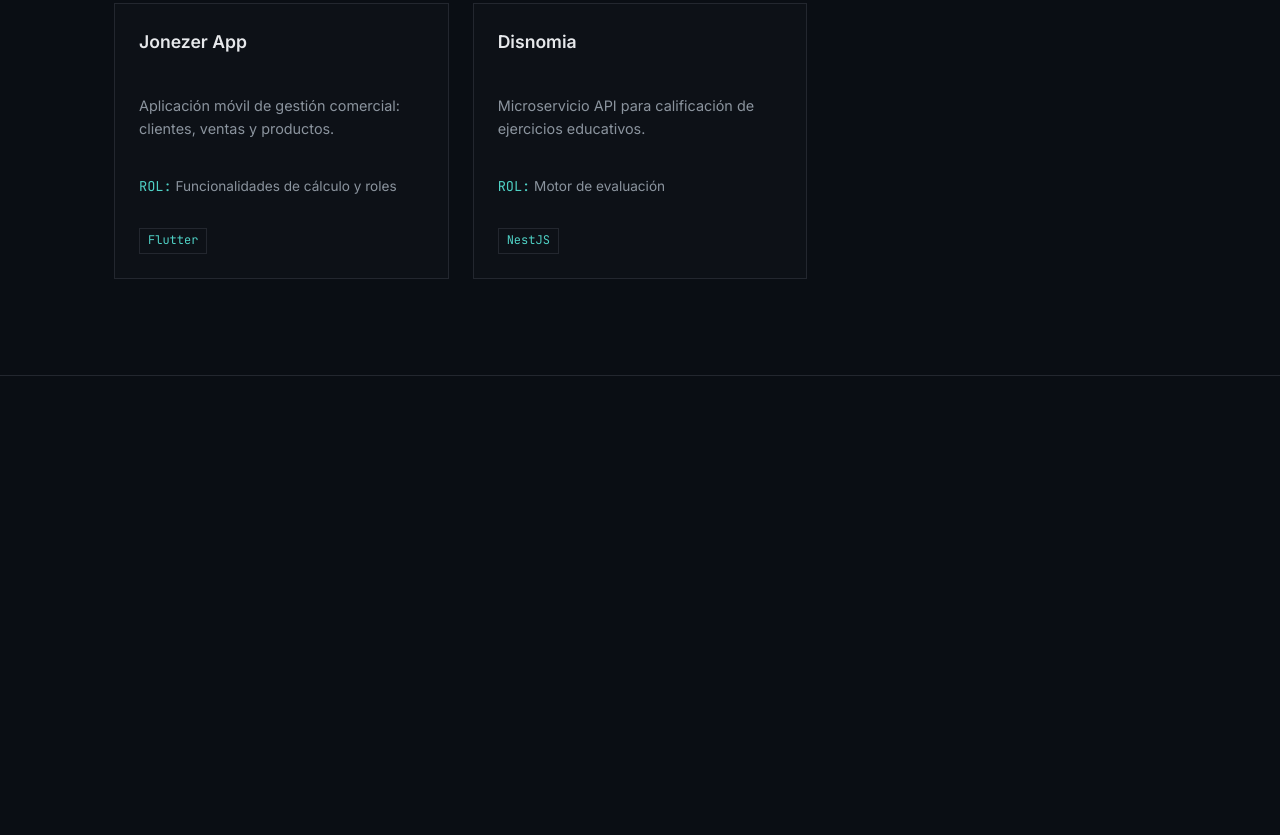
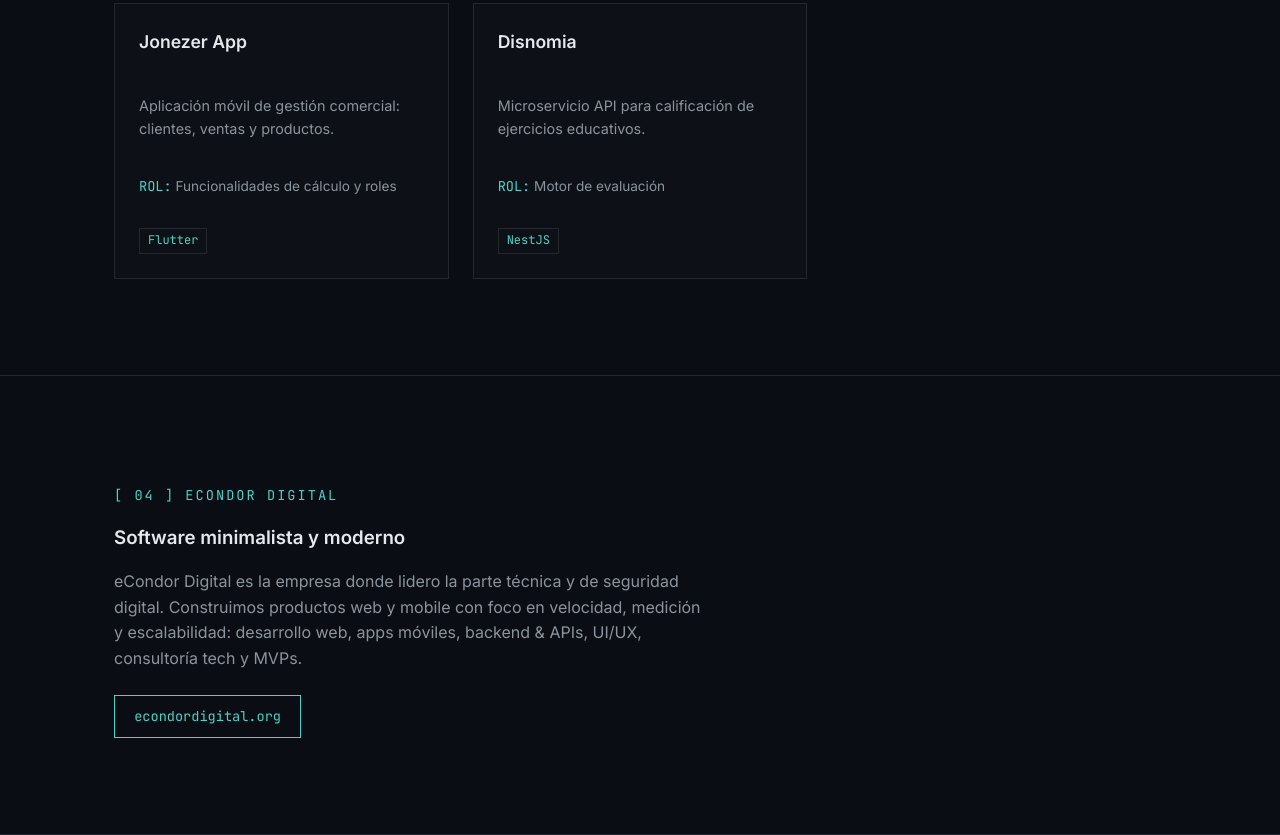
Before and after one commit to Mino-Mateo/Mino-Mateo.github.io, an Astro site: page / in a window 1280 px wide. Shown: the part 1701-2536 px from the top of the page. Before the commit the page ends 2077 px from the top, so only its background shows below. Built offline with nearby package versions, Linux system fonts and the light colour scheme; Astro itself is replaced by a stand-in of ours.

Commit message:
feat: add eCondor Digital company section

```diff
--- /dev/null
+++ b/src/components/Company.astro
@@ -0,0 +1,19 @@
+---
+---
+<section id="company" class="section">
+  <div class="container company">
+    <p class="section-title">[ 04 ] eCondor Digital</p>
+    <h3>Software minimalista y moderno</h3>
+    <p class="company-desc">
+      eCondor Digital es la empresa donde lidero la parte técnica y de
+      seguridad digital. Construimos productos web y mobile con foco en
+      velocidad, medición y escalabilidad: desarrollo web, apps móviles,
+      backend & APIs, UI/UX, consultoría tech y MVPs.
+    </p>
+    <a class="btn" href="https://econdordigital.org/" target="_blank" rel="noopener">econdordigital.org</a>
+  </div>
+</section>
+
+<style>
+.company-desc { color: var(--color-text-muted); max-width: 600px; margin-bottom: var(--space-3); }
+</style>
--- a/src/pages/index.astro
+++ b/src/pages/index.astro
@@ -4,6 +4,7 @@ import Hero from '../components/Hero.astro';
 import About from '../components/About.astro';
 import Experience from '../components/Experience.astro';
 import Projects from '../components/Projects.astro';
+import Company from '../components/Company.astro';
 ---
 <BaseLayout
   title="Mateo Miño — Ciberseguridad, Inteligencia y OSINT"
@@ -13,4 +14,5 @@ import Projects from '../components/Projects.astro';
   <About />
   <Experience />
   <Projects />
+  <Company />
 </BaseLayout>
```
